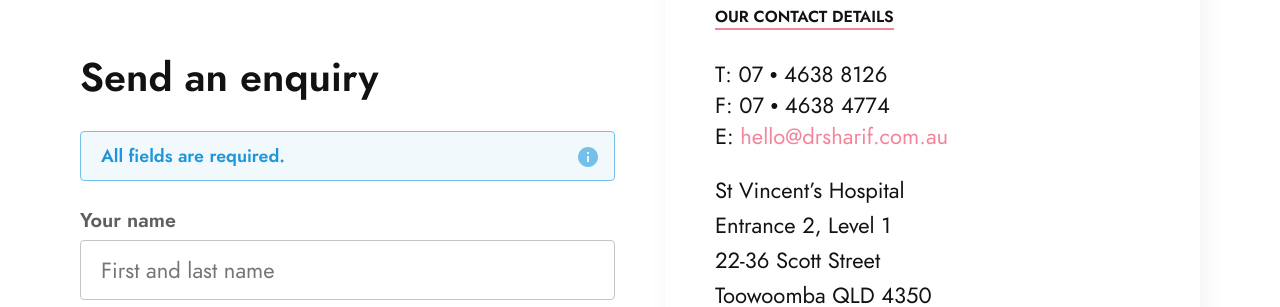
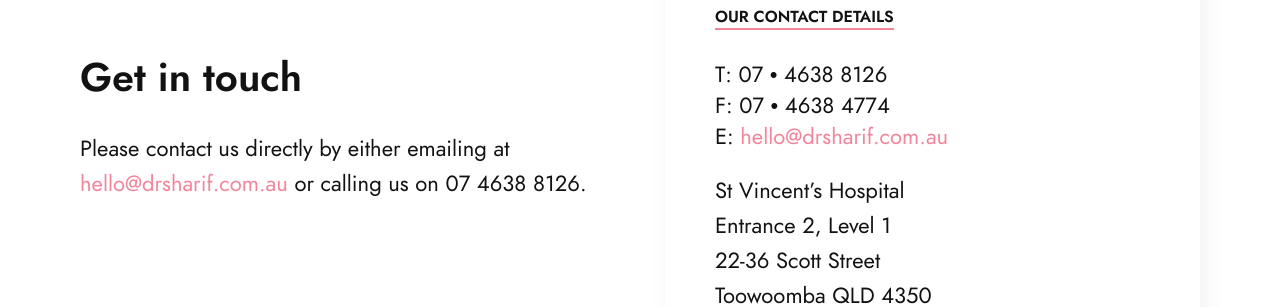
Before and after one commit to noureddinemade/drzakiasharif, a plain HTML site: page contact/index.html in a window 1280 px wide. Shown: the part 1056-1363 px from the top of the page. Drawn offline with Linux system fonts and the light colour scheme; files whose address does not match are found by name.

Commit message:
Removed old contact form

```diff
--- a/contact/index.html
+++ b/contact/index.html
@@ -170,9 +170,13 @@
 
         <div class="col">
 
-            <h2>Send an enquiry</h2>
+            <h2>Get in touch</h2>
 
-            <p class="notice">All fields are required.</p>
+            <p>
+                Please contact us directly by either emailing at <a href="mailto:hello@drsharif.com.au">hello@drsharif.com.au</a> or calling us on 07 4638 8126.
+            </p>
+
+            <!-- <p class="notice">All fields are required.</p>
 
             <form action="https://formstatic.dev" method="post" name="enquiry" id="formTop">
 
@@ -245,7 +249,7 @@
 
 </form>
 
-<script src="/assets/js/form.js"></script>
+<script src="/assets/js/form.js"></script> -->
 
         </div>
 
--- a/feed.xml
+++ b/feed.xml
@@ -1 +1 @@
-<?xml version="1.0" encoding="utf-8"?><feed xmlns="http://www.w3.org/2005/Atom" ><generator uri="https://jekyllrb.com/" version="4.0.0">Jekyll</generator><link href="/feed.xml" rel="self" type="application/atom+xml" /><link href="/" rel="alternate" type="text/html" /><updated>2020-05-10T02:41:03+00:00</updated><id>/feed.xml</id><title type="html">Dr Zakia Sharif</title></feed>
+<?xml version="1.0" encoding="utf-8"?><feed xmlns="http://www.w3.org/2005/Atom" ><generator uri="https://jekyllrb.com/" version="4.0.0">Jekyll</generator><link href="/feed.xml" rel="self" type="application/atom+xml" /><link href="/" rel="alternate" type="text/html" /><updated>2020-10-01T06:12:29+00:00</updated><id>/feed.xml</id><title type="html">Dr Zakia Sharif</title></feed>
```
Also changed, not shown: 1 other file.
